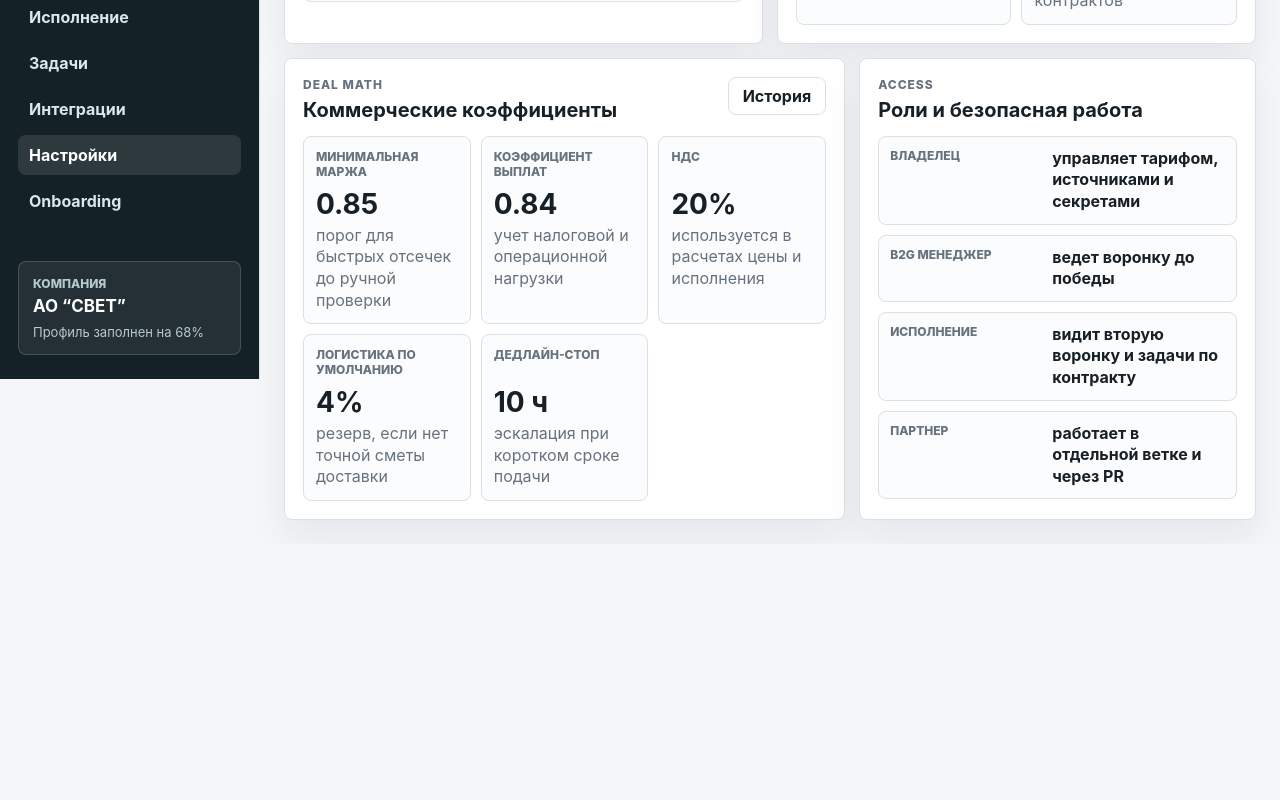
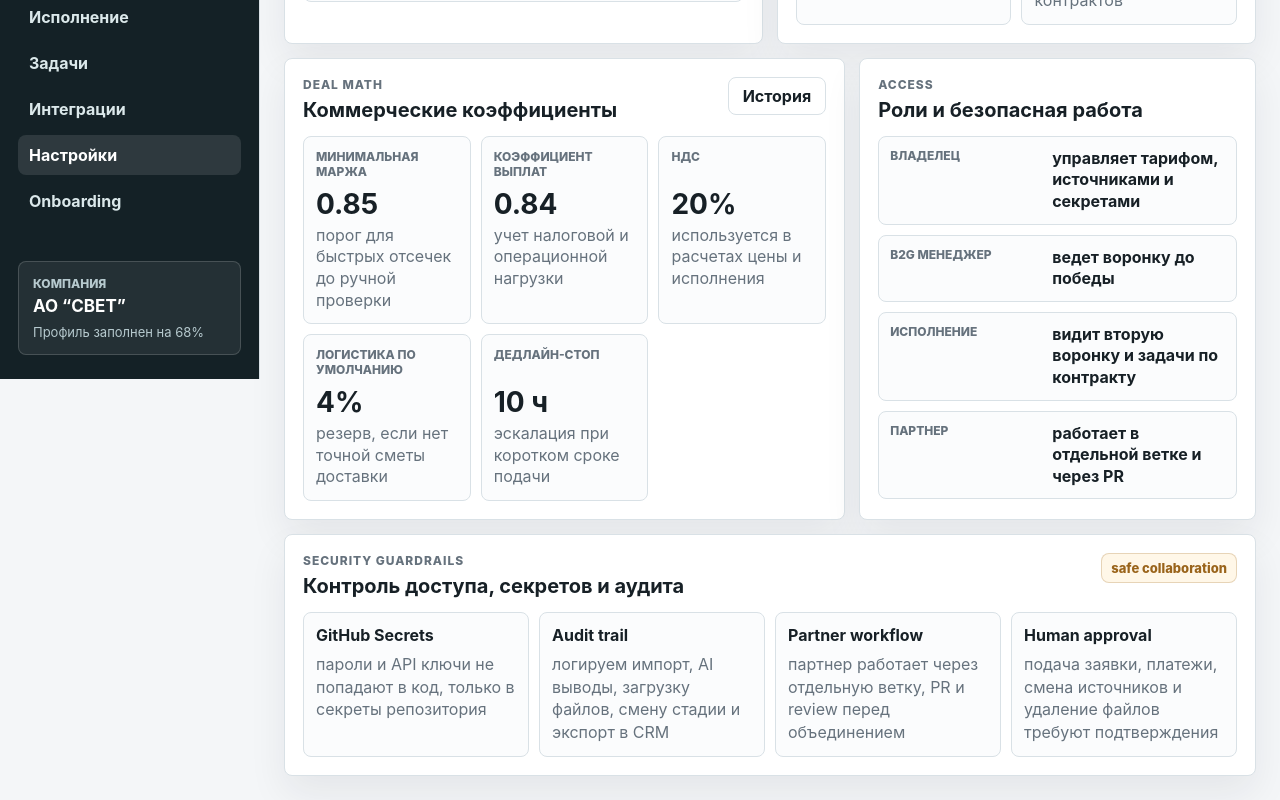
Before and after one commit to info14fourteen-creator/ASTS, a Next.js app in the folder apps/web/: page /settings in a window 1280 px wide. Shown: the part 421-1221 px from the top of the page. Before the commit the page ends 965 px from the top, so only its background shows below. Built offline with nearby package versions, Linux system fonts and the light colour scheme.

Commit message:
Add workspace security guardrails

```diff
--- a/apps/web/app/globals.css
+++ b/apps/web/app/globals.css
@@ -267,6 +267,10 @@ h3 {
   grid-column: span 5;
 }
 
+.span-12 {
+  grid-column: 1 / -1;
+}
+
 .panel-head {
   display: flex;
   align-items: flex-start;
@@ -1522,6 +1526,35 @@ dd {
   line-height: 1.35;
 }
 
+.guardrail-grid {
+  display: grid;
+  grid-template-columns: repeat(4, minmax(0, 1fr));
+  gap: 10px;
+}
+
+.guardrail-card {
+  min-height: 118px;
+  border: 1px solid var(--line);
+  border-radius: 8px;
+  padding: 12px;
+  background: #fbfcfd;
+}
+
+.guardrail-card strong,
+.guardrail-card span {
+  display: block;
+}
+
+.guardrail-card strong {
+  line-height: 1.25;
+}
+
+.guardrail-card span {
+  margin-top: 8px;
+  color: var(--muted);
+  line-height: 1.42;
+}
+
 .source-grid {
   display: grid;
   grid-template-columns: repeat(2, minmax(0, 1fr));
@@ -1957,6 +1990,10 @@ dd {
     grid-template-columns: repeat(2, minmax(0, 1fr));
   }
 
+  .guardrail-grid {
+    grid-template-columns: repeat(2, minmax(0, 1fr));
+  }
+
   .setting-row {
     grid-template-columns: 1fr;
     gap: 6px;
@@ -2077,4 +2114,8 @@ dd {
   .fit-rule-grid {
     grid-template-columns: 1fr;
   }
-}
+
+  .guardrail-grid {
+    grid-template-columns: 1fr;
+  }
+}
--- a/apps/web/app/settings/page.tsx
+++ b/apps/web/app/settings/page.tsx
@@ -20,6 +20,13 @@ const accessRules = [
   ["B2G менеджер", "ведет воронку до победы"],
   ["Исполнение", "видит вторую воронку и задачи по контракту"],
   ["Партнер", "работает в отдельной ветке и через PR"],
+];
+
+const guardrails = [
+  ["GitHub Secrets", "пароли и API ключи не попадают в код, только в секреты репозитория"],
+  ["Audit trail", "логируем импорт, AI выводы, загрузку файлов, смену стадии и экспорт в CRM"],
+  ["Partner workflow", "партнер работает через отдельную ветку, PR и review перед объединением"],
+  ["Human approval", "подача заявки, платежи, смена источников и удаление файлов требуют подтверждения"],
 ];
 
 export default function SettingsPage() {
@@ -118,6 +125,24 @@ export default function SettingsPage() {
               ))}
             </div>
           </article>
+
+          <article className="panel span-12">
+            <div className="panel-head compact">
+              <div>
+                <p className="eyebrow">Security guardrails</p>
+                <h2>Контроль доступа, секретов и аудита</h2>
+              </div>
+              <span className="status-pill">safe collaboration</span>
+            </div>
+            <div className="guardrail-grid">
+              {guardrails.map(([title, text]) => (
+                <div className="guardrail-card" key={title}>
+                  <strong>{title}</strong>
+                  <span>{text}</span>
+                </div>
+              ))}
+            </div>
+          </article>
         </section>
       </section>
     </main>
```
